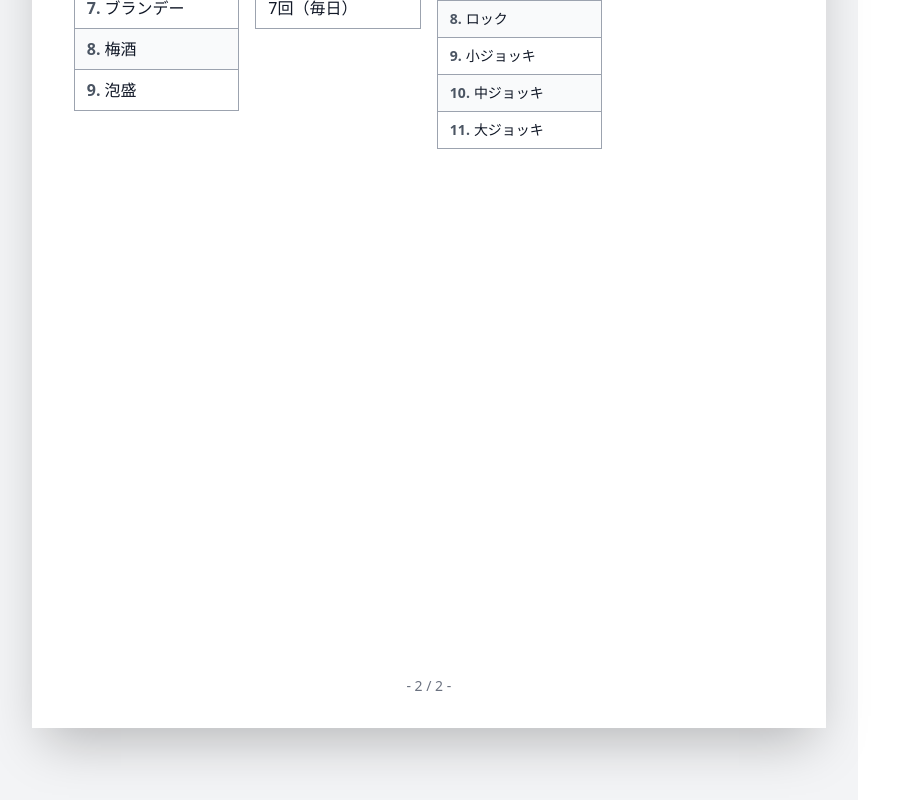
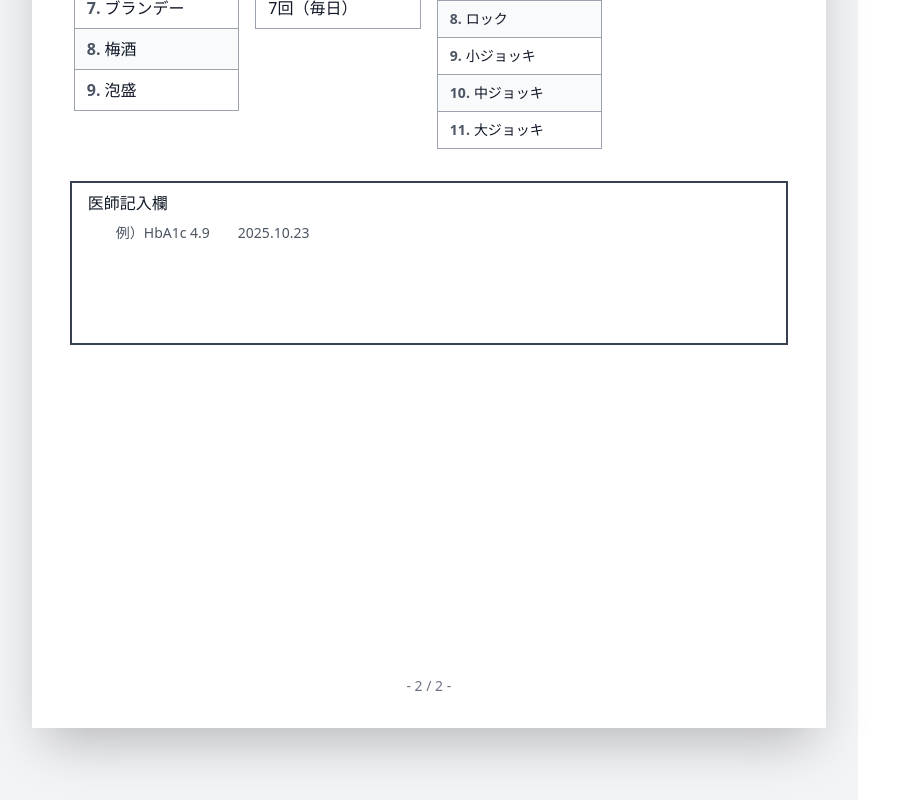
Before and after one commit to hashimoto-hiroyuki/touka-survey, a React (Vite) app: page / in a window 1280 px wide. Shown: the part 1850-2650 px from the top of the page, without its empty margins (0-899 px from the left). Built offline with nearby package versions, Linux system fonts and the light colour scheme.

Commit message:
Update SurveyEditor.jsx

```diff
--- a/src/SurveyEditor.jsx
+++ b/src/SurveyEditor.jsx
@@ -1032,6 +1032,15 @@ const SurveyEditor = () => {
 
           </div>
 
+          {/* 医師記入欄 */}
+          <div className="mt-8 border-2 border-gray-700">
+            <div className="px-4 py-2">
+              <p className="font-bold text-base mb-2">医師記入欄</p>
+              <p className="text-sm text-gray-600 mb-3">　　例）HbA1c 4.9　　2025.10.23</p>
+              <div className="min-h-[80px]"></div>
+            </div>
+          </div>
+
           {/* フッター */}
           <div className="absolute bottom-8 left-0 right-0 text-center text-sm text-gray-500">
             - 2 / 2 -
```
